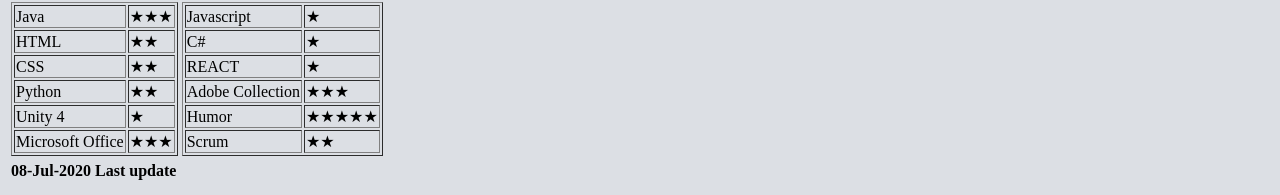
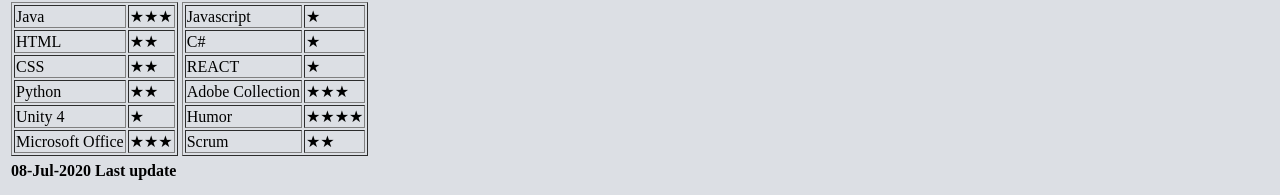
Before and after one commit to kellerSepp/the-complete-2021-web-development-bootcamp, a plain HTML site: page projects/01-personal site/index - Kopie.html in a window 1280 px wide. Shown: the part 697-892 px from the top of the page. Drawn offline with Linux system fonts and the light colour scheme.

Commit message:
changed star rating

```diff
--- a/projects/01-personal site/index - Kopie.html
+++ b/projects/01-personal site/index - Kopie.html
@@ -144,7 +144,7 @@
                             </tr>
                             <tr>
                                 <td>Humor</td>
-                                <td>★★★★★</td>
+                                <td>★★★★</td>
                             </tr>
                             <tr>
                                 <td>Scrum</td>
```
